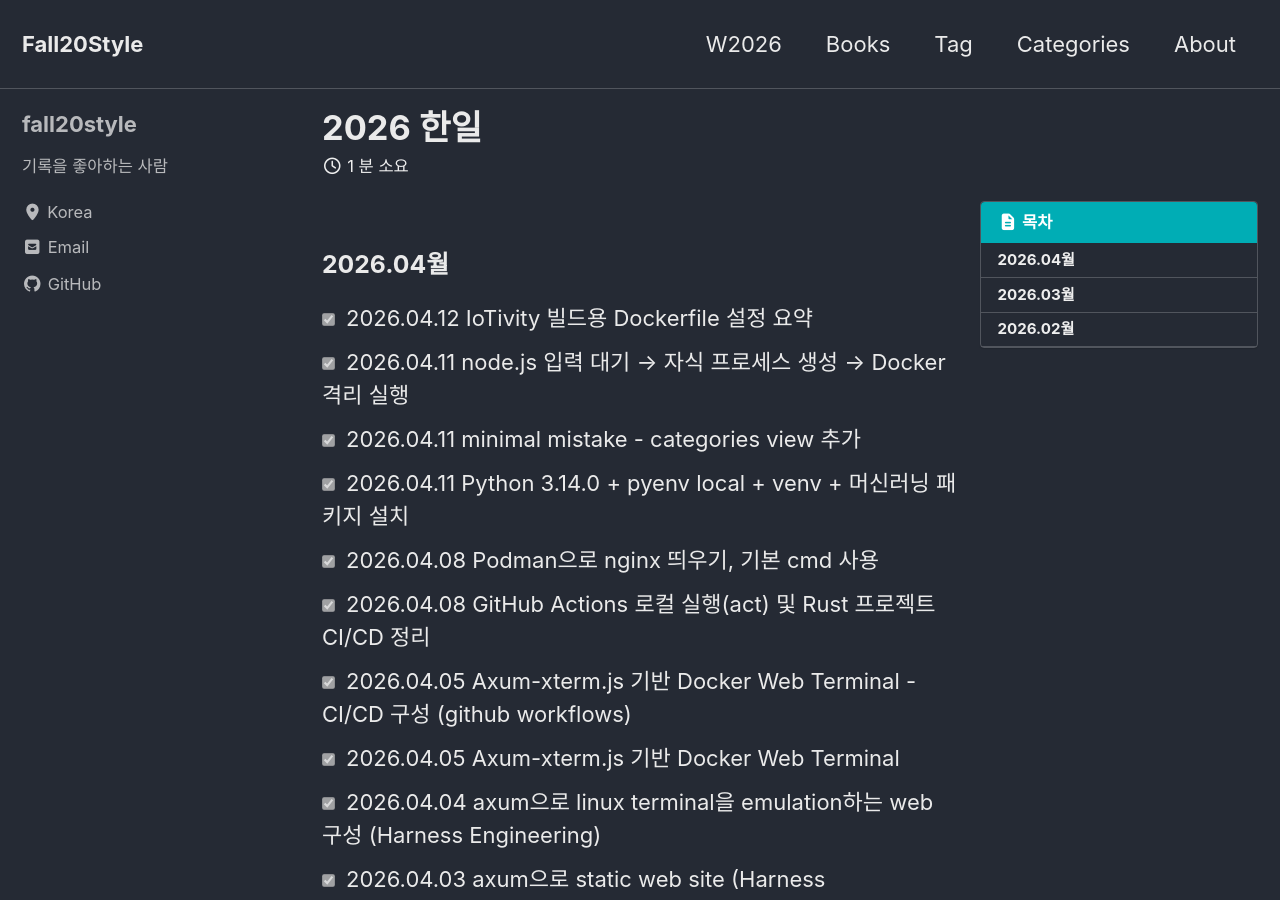
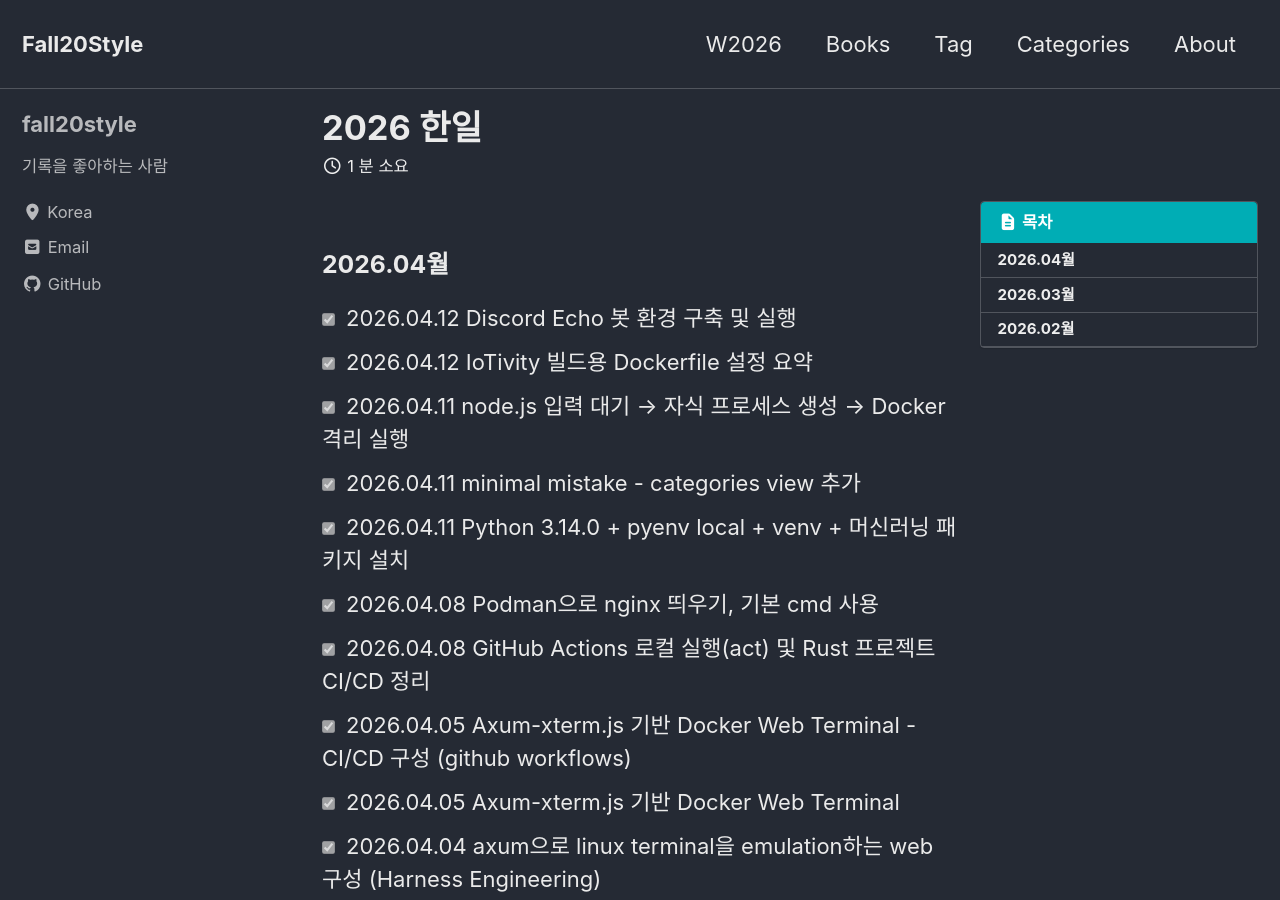
Before and after one commit to fall20style/fall20style.github.io, a Jekyll site: the page built from W2026.md, in a window 1280 px wide and 900 px high. Built offline with Jekyll 4.4.1, drawn with Linux system fonts in a browser that asks for light colours; cached includes are drawn as plain includes.

Commit message:
Update W2026.md

```diff
--- a/W2026.md
+++ b/W2026.md
@@ -12,6 +12,7 @@ description: desc가 여기에
 ---
 
 ### 2026.04월
+- [X] 2026.04.12 Discord Echo 봇 환경 구축 및 실행
 - [X] 2026.04.12 IoTivity 빌드용 Dockerfile 설정 요약
 - [X] 2026.04.11 node.js 입력 대기 → 자식 프로세스 생성 → Docker 격리 실행
 - [X] 2026.04.11 minimal mistake - categories view 추가
```
